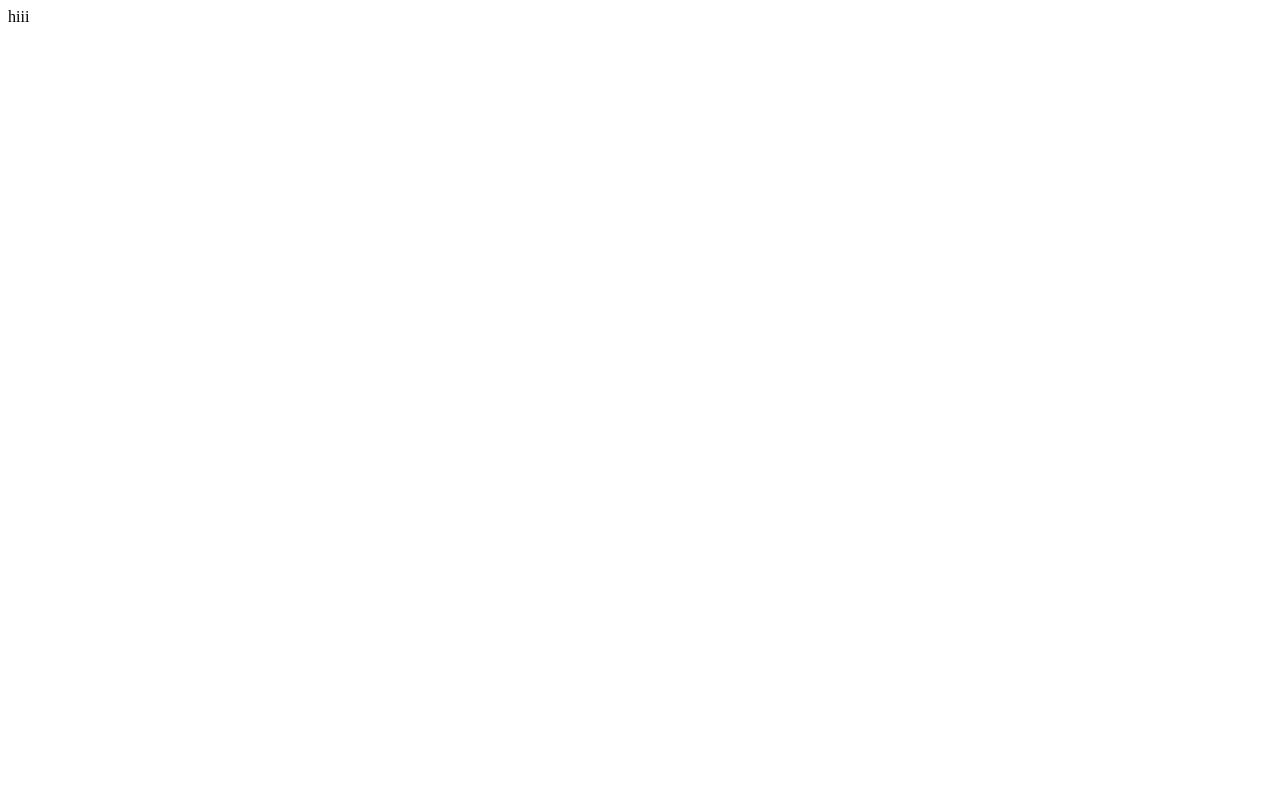
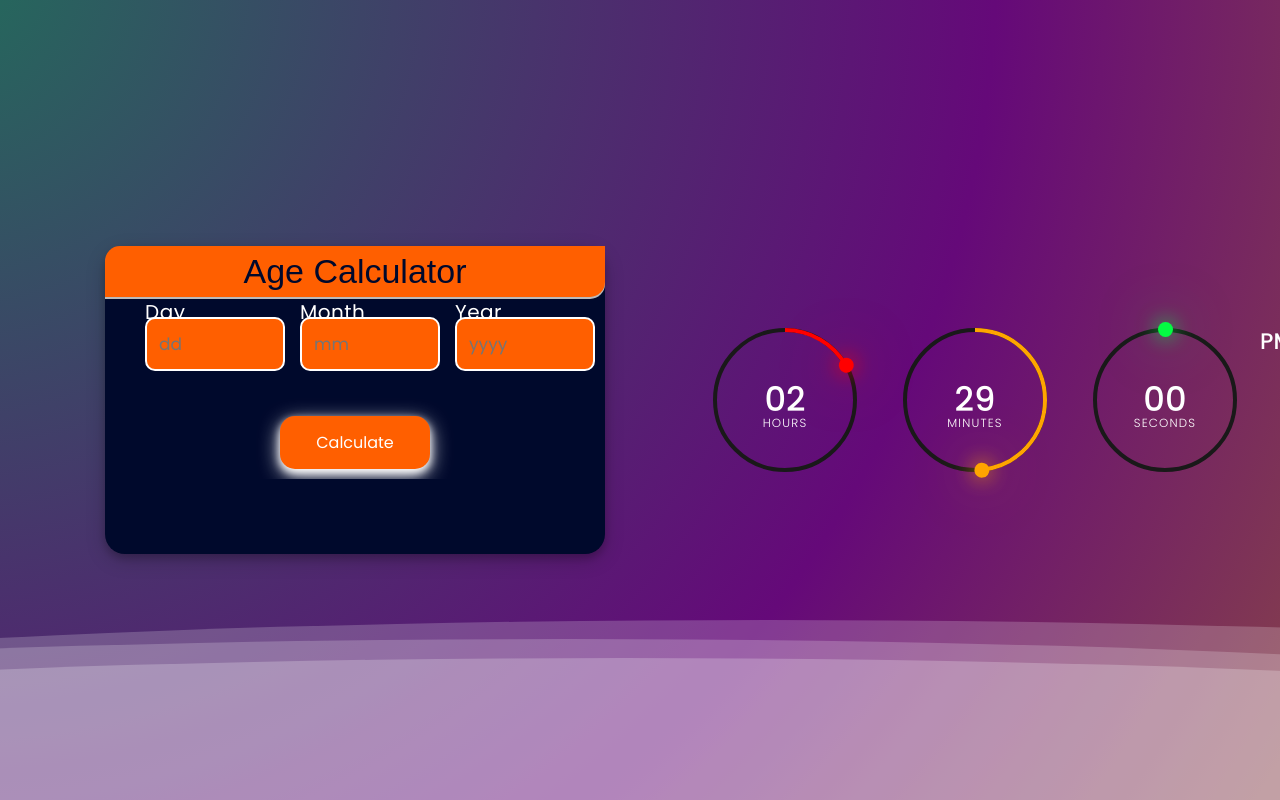
Before and after one commit to Duggi-Niharika-Sai-06/It-is-Neethu-working, a plain HTML site: page index.html in a window 1280 px wide. Drawn offline with Linux system fonts and the light colour scheme.

Commit message:
Update index.html

```diff
--- a/index.html
+++ b/index.html
@@ -1,5 +1,84 @@
-<html>
+<!DOCTYPE html>
+<html lang="en">
 
-hiii
+<head>
+    <link rel="stylesheet" href="style.css" />
+    <meta charset="UTF-8">
+    <meta http-equiv="X-UA-Compatible" content="IE=edge">
+    <meta name="viewport" content="width=device-width, initial-scale=1.0">
+    <title>Digital Clock</title>
+</head>
+
+<body>
+
+    <div class="container">
+        <form>
+            <div class="base">
+                <div class="enter">
+                    <h4>Age Calculator</h4>
+                </div>
+                <div class="block">
+                    <p class="title">Day</p>
+                    <input type="text" name="date" id="date" placeholder="dd" required="required" minlength="1"
+                        maxlength="2" />
+                </div>
+                <div class="block">
+                    <p class="title">Month</p>
+                    <input type="text" name="month" id="month" placeholder="mm" required="required" minlength="1"
+                        maxlength="2" />
+                </div>
+                <div class="block">
+                    <p class="title">Year</p>
+                    <input type="text" name="year" id="year" placeholder="yyyy" required="required" minlength="4"
+                        maxlength="4" />
+                </div>
+            </div>
+            <div class="base">
+                <div class="enter">
+                    <input type="button" name="submit" value="Calculate"" onclick="age()" />
+                </div>
+            </div>
+            <div id="age"></div>
+        </form>
+    </div>
+    <script src="app.js"></script>
+
+    <div>
+        <div class="wave"></div>
+        <div class="wave"></div>
+        <div class="wave"></div>
+    <div id="time">
+        <div class="circle" style="--clr: #FF0000">
+            <div class="dots hr_dot"></div>
+            <svg>
+<circle cx="75" cy="75" r="70"></circle>
+<circle cx="75" cy="75" r="70" id="hh"></circle>
+</svg>
+            <div id="hours">00</div>
+        </div>
+        <div class="circle" style="--clr: #FFA500">
+            <div class="dots min_dot"></div>
+            <svg>
+<circle cx="75" cy="75" r="70"></circle>
+<circle cx="75" cy="75" r="70" id="mm"></circle>
+</svg>
+            <div id="minutes">00</div>
+        </div>
+        <div class="circle" style="--clr: #04fc43">
+            <div class="dots sec_dot"></div>
+            <svg>
+<circle cx="75" cy="75" r="70"></circle>
+<circle cx="75" cy="75" r="70" id="ss"></circle>
+</svg>
+            <div id="seconds">00</div>
+        </div>
+        <div class="ap">
+            <div id="ampm">AM</div>
+        </div>
+    </div>
+    <script src="script.js"></script>
+
+</div>
+</body>
 
 </html>
```
